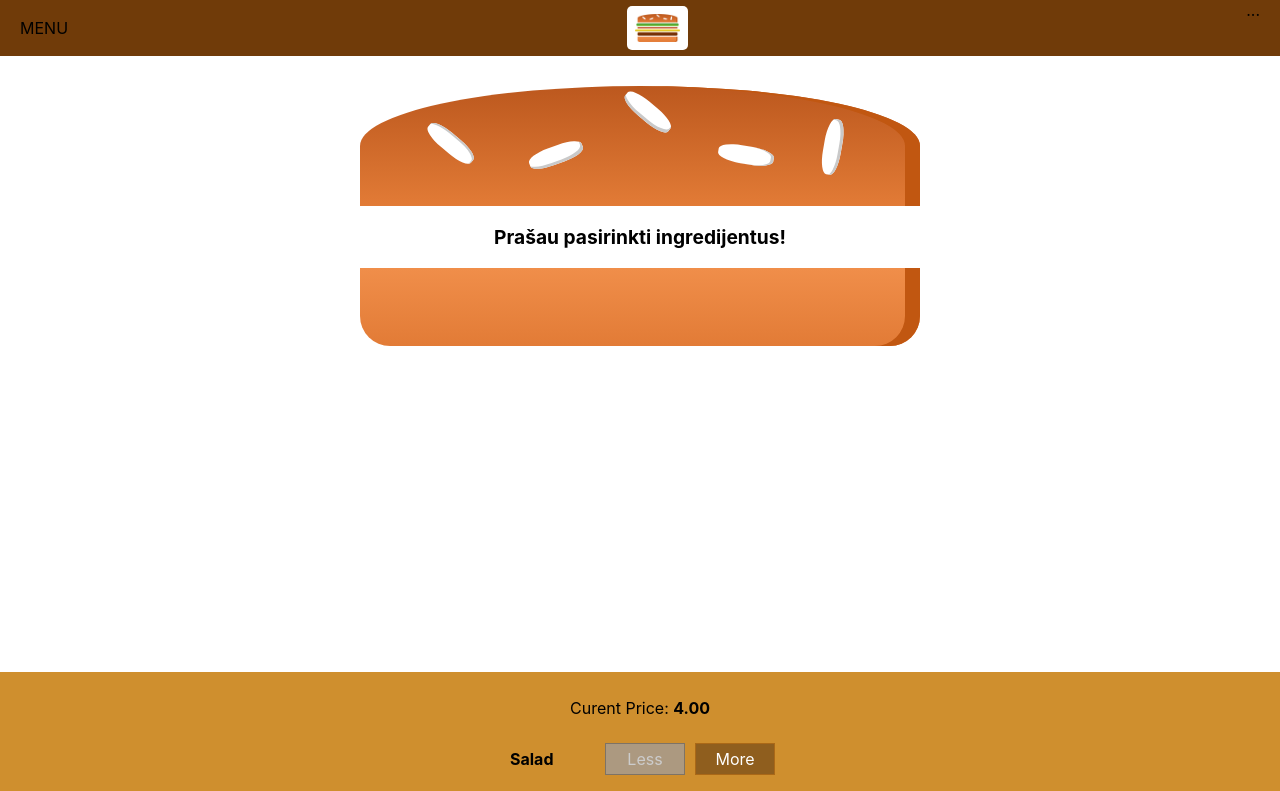
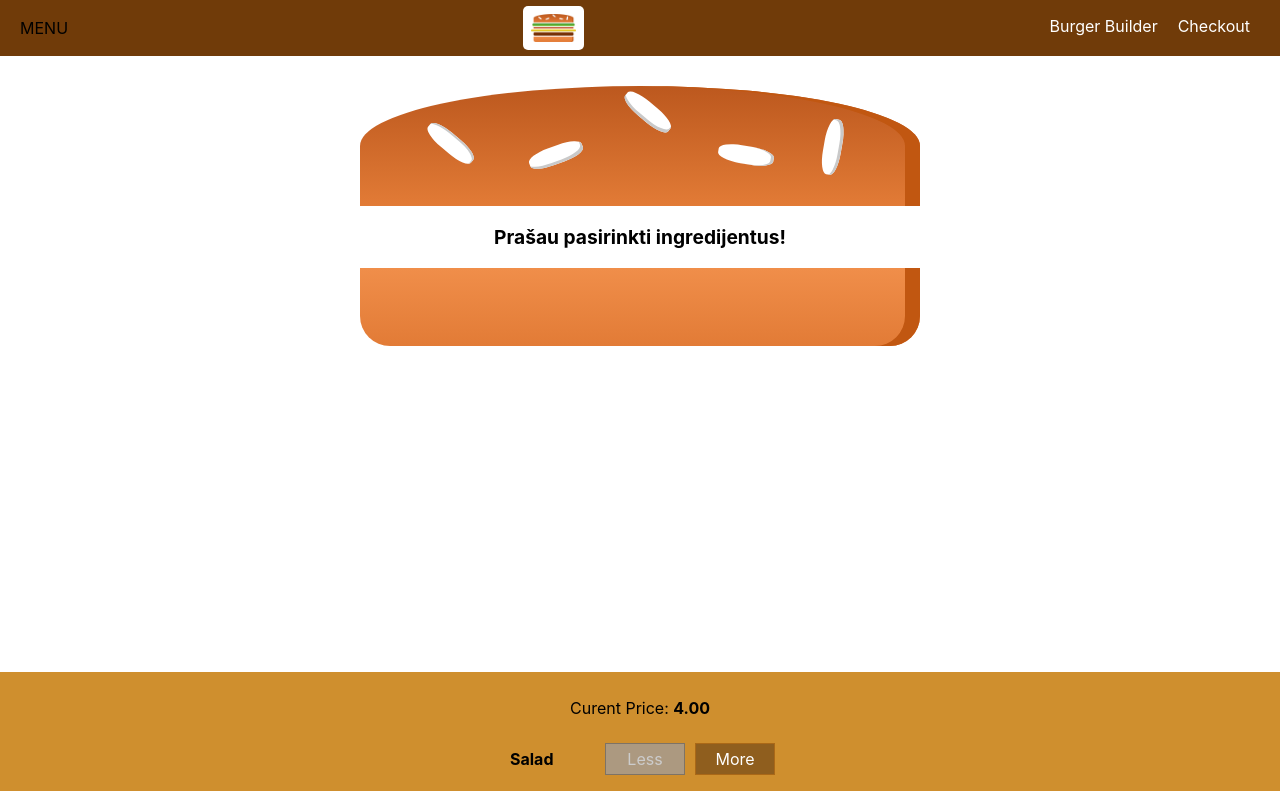
Before and after one commit to spinass/Burger-Build, a React app: page / in a window 1280 px wide. Shown: the top 791 px of the page. Built offline with nearby package versions, Linux system fonts and the light colour scheme; the HTML template or start-up script is replaced by a standard one.

Commit message:
SideDrawer added

```diff
--- a/src/components/Layout/Layout.js
+++ b/src/components/Layout/Layout.js
@@ -3,10 +3,12 @@
 import Aux from "../../hoc/Aux";
 import "./Layout.css";
 import Toolbar from "../Navigation/Toolbar/Toolbar";
+import SideDrawer from "../Navigation/SideDrawer/SideDrawer";
 
 const layout = props => (
   <Aux>
     <Toolbar />
+    <SideDrawer />
     <main className="Content">{props.children}</main>
   </Aux>
 );
--- /dev/null
+++ b/src/components/Navigation/NavigationItems/NavigationItem/NavigationItem.css
@@ -0,0 +1,25 @@
+.NavigationItem {
+  margin: 0;
+  box-sizing: border-box;
+  display: flex;
+  height: 100%;
+  align-items: center;
+}
+
+.NavigationItem a {
+  color: white;
+  text-decoration: none;
+  height: 100%;
+  padding: 16px 10px;
+  border-bottom: 4px solid transparent;
+  box-sizing: border-box;
+  display: block;
+}
+
+.NavigationItem a:hover,
+.NavigationItem a:active,
+.NavigationItem a.active{
+  background-color: #8F5C2C;
+  border-bottom: 4px solid #40A4C8;
+  color: white;
+}
--- /dev/null
+++ b/src/components/Navigation/NavigationItems/NavigationItem/NavigationItem.js
@@ -0,0 +1,13 @@
+import React from "react";
+
+import "./NavigationItem.css";
+
+const navigatioItem = props => (
+  <li className="NavigationItem">
+    <a href={props.link} className={props.active ? "active" : null}>
+      {props.children}
+    </a>
+  </li>
+);
+
+export default navigatioItem;
--- /dev/null
+++ b/src/components/Navigation/NavigationItems/NavigationItems.css
@@ -0,0 +1,8 @@
+.NavigationItems {
+  margin: 0;
+  padding: 0;
+  list-style: none;
+  display: flex;
+  align-items: center;
+  height: 100%;
+}
--- /dev/null
+++ b/src/components/Navigation/NavigationItems/NavigationItems.js
@@ -0,0 +1,13 @@
+import React from "react";
+
+import "./NavigationItems.css";
+import NavigationItem from "./NavigationItem/NavigationItem";
+
+const navigationItems = () => (
+  <ul className="NavigationItems">
+    <NavigationItem link="/">Burger Builder</NavigationItem>
+    <NavigationItem link="/">Checkout</NavigationItem>
+  </ul>
+);
+
+export default navigationItems;
--- /dev/null
+++ b/src/components/Navigation/SideDrawer/SideDrawer.css
@@ -0,0 +1,27 @@
+.SideDrawer {
+  position: fixed;
+  width: 280px;
+  max-width: 70%;
+  height: 100%;
+  left: 0;
+  top: 0;
+  z-index: 200;
+  background-color: white;
+  padding: 32px 16px;
+  box-sizing: border-box;
+  transition: transform 0.3s ease-out;
+}
+
+@media (min-width: 500px) {
+  .SideDrawer {
+    display: none;
+  }
+}
+
+.Open {
+  transform: translateX(0);
+}
+
+.Close {
+  transform: translateX(-100%);
+}
--- /dev/null
+++ b/src/components/Navigation/SideDrawer/SideDrawer.js
@@ -0,0 +1,18 @@
+import React from "react";
+
+import Logo from "../../Logo/Logo";
+import NavigationItems from "../NavigationItems/NavigationItems";
+import "./SideDrawer.css";
+
+const sideDrawer = props => {
+  return (
+    <div className="SideDrawer">
+      <Logo />
+      <nav>
+        <NavigationItems />
+      </nav>
+    </div>
+  );
+};
+
+export default sideDrawer;
--- a/src/components/Navigation/Toolbar/Toolbar.js
+++ b/src/components/Navigation/Toolbar/Toolbar.js
@@ -2,12 +2,15 @@
 
 import "./Toolbar.css";
 import Logo from "../../Logo/Logo";
+import NavigationItems from "../NavigationItems/NavigationItems";
 
 const toolbar = props => (
   <header className="Toolbar">
     <div>MENU</div>
     <Logo />
-    <nav>...</nav>
+    <nav>
+      <NavigationItems />
+    </nav>
   </header>
 );
 
```
